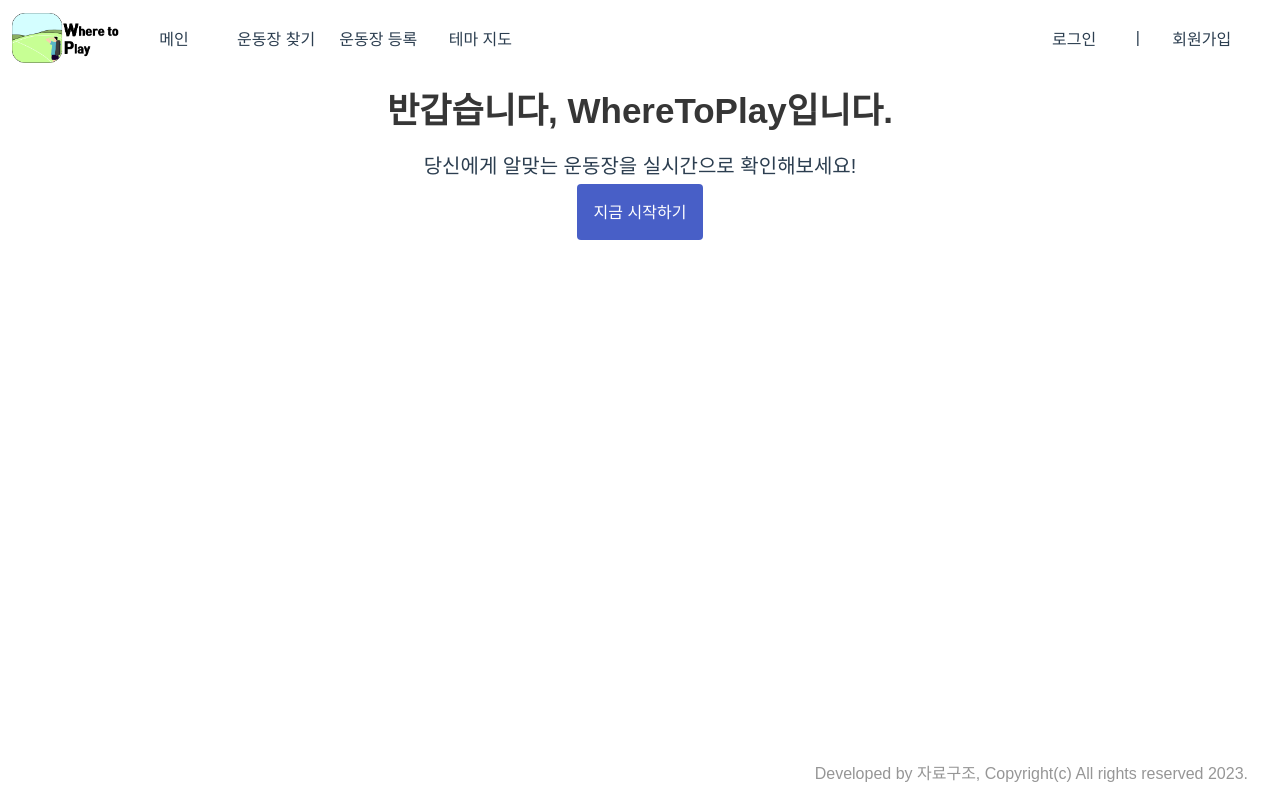
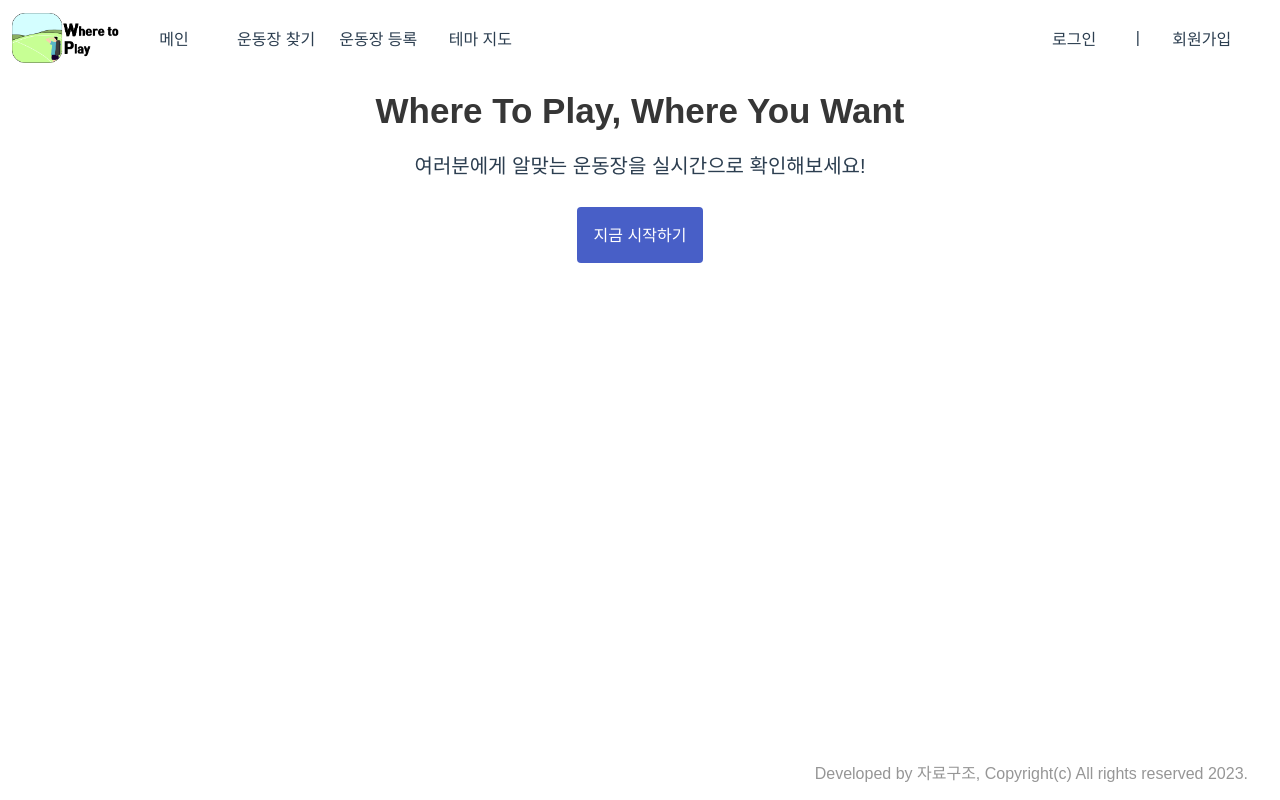
Before and after one commit to Jongwoo0101/Where-To-Play, a Vue app in the folder frontend/: page / in a window 1280 px wide. Built offline with nearby package versions, Linux system fonts and the light colour scheme.

Commit message:
메인 페이지 문구 수정 & 100 commit 축하

```diff
--- a/frontend/src/views/HomeView.vue
+++ b/frontend/src/views/HomeView.vue
@@ -1,8 +1,8 @@
 <template>
   <div class="home">
     <div class="content is-medium">
-      <h2>반갑습니다, WhereToPlay입니다.</h2>
-      <p>당신에게 알맞는 운동장을 실시간으로 확인해보세요!</p>
+      <h2>Where To Play, Where You Want</h2>
+      <p>여러분에게 알맞는 운동장을 실시간으로 확인해보세요!</p><br>
       <RouterLink to="/findplace"><button class="button is-link">지금 시작하기</button></RouterLink>
     </div>
     <p style="position: absolute; color: #969696; right: 2em; bottom: 1em; text-align: right;">Developed by 자료구조, Copyright(c) All rights reserved 2023.</p>
```
